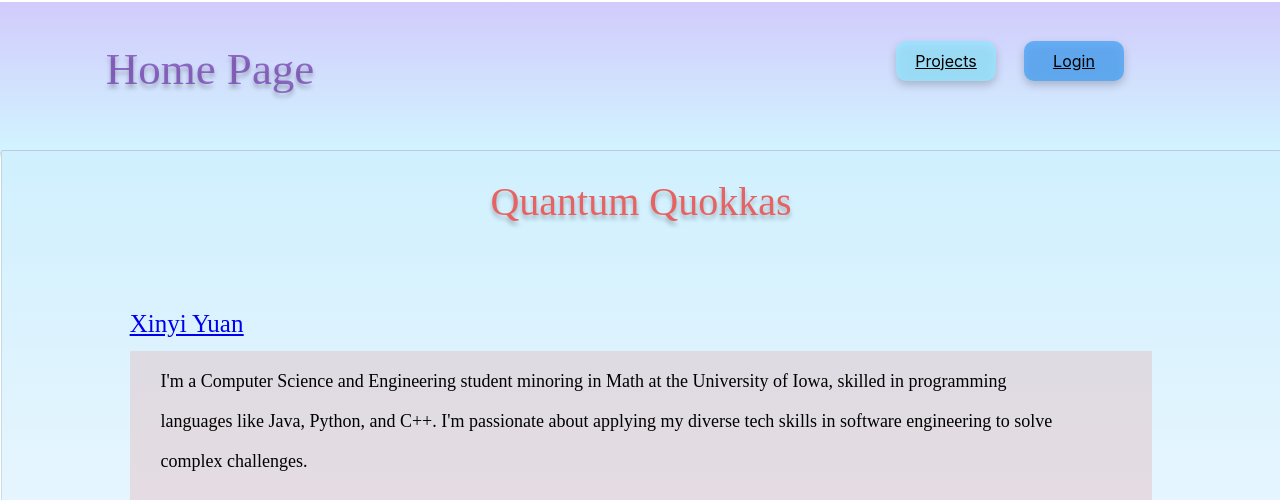
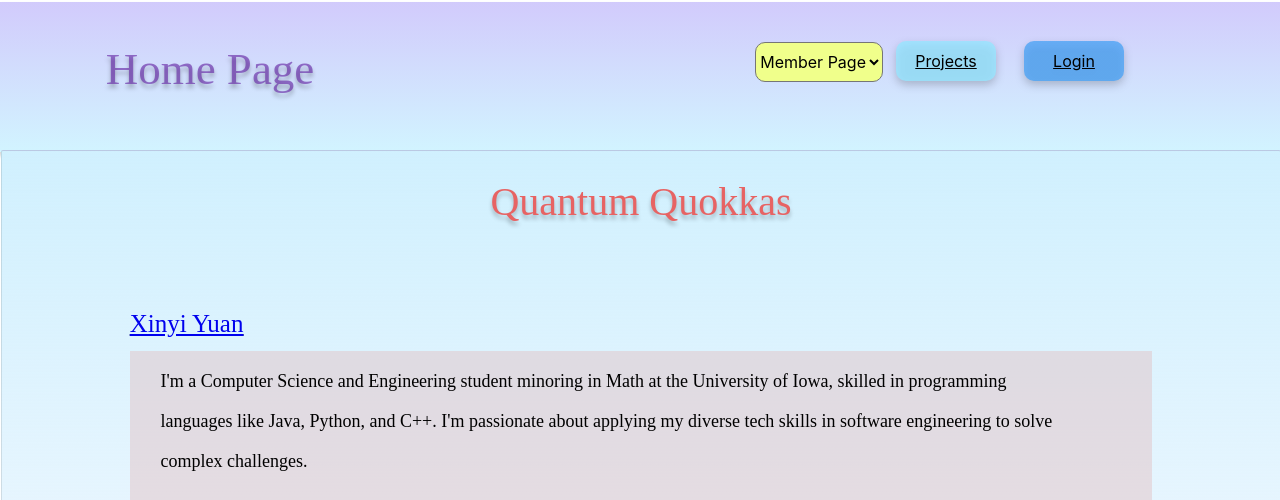
Before and after one commit to xinyi-yuan/SD_Lab3, a Flask app: page / in a window 1280 px wide. Shown: the top 500 px of the page. Run offline with Flask 3, Linux system fonts and the light colour scheme; some libraries are stand-ins or nearby versions.

Commit message:
Added dropdown menu for individual pages

```diff
--- a/static/css/homeStyle.css
+++ b/static/css/homeStyle.css
@@ -22,6 +22,29 @@
     font-size: 14px;
     line-height: 15px;
     display: flex;
+}
+
+.team-member-dropdown {
+    position: absolute;
+    width: auto;
+    height: 40px;
+    left: 59%;
+    top: 40px;
+
+    font-family: 'Inter', serif;
+    font-style: normal;
+    font-weight: 400;
+    font-size: 16px;
+    background-color: #f0ff8b;
+    border-radius: 10px;
+}
+
+.team-member-dropdown option {
+    background-color: white;
+}
+
+.team-member-dropdown:hover {
+    background-color: rgba(240,255,139,0.76);
 }
 
 .projectTab {
--- a/templates/home.html
+++ b/templates/home.html
@@ -7,6 +7,14 @@
 <body>
     <div class="header">
         <div class="homepage">Home Page</div>
+        <label for="team-member"></label>
+        <select name="team-member" id="team-member" class="team-member-dropdown" onchange="location = this.value;">
+            <option value="">Member Page</option>
+            <option value="{{ url_for('xinyi') }}">Xinyi</option>
+            <option value="{{ url_for('nathan') }}">Nathan</option>
+            <option value="{{ url_for('hannah') }}">Hannah</option>
+            <option value="{{ url_for('will') }}">Will</option>
+        </select>
         <div class="projectTab">
             <a href="{{ url_for('project') }}" class="projects-button">Projects</a>
         </div>
```
